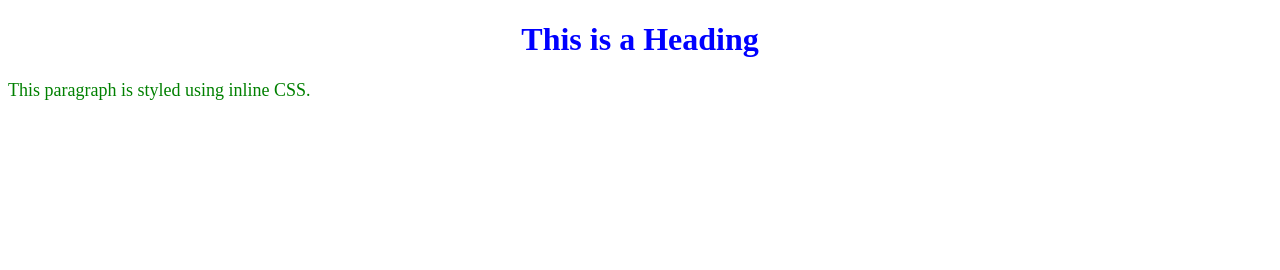
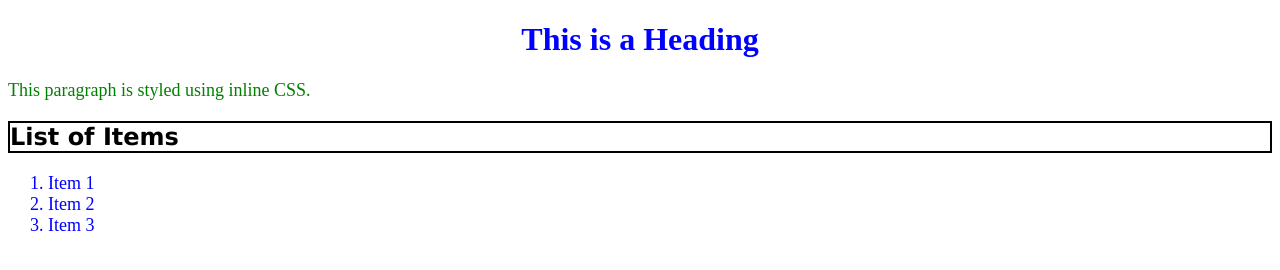
Before and after one commit to the-web-girl/Hands-On-Lab-CSS-Basics---Styling-Your-Web-Page, a plain HTML site: page inline-css.html in a window 1280 px wide. Drawn offline with Linux system fonts and the light colour scheme.

Commit message:
Part 2: Internal CSS

```diff
--- a/inline-css.html
+++ b/inline-css.html
@@ -4,9 +4,26 @@
     <meta charset="UTF-8">
     <meta name="viewport" content="width=device-width, initial-scale=1.0">
     <title>Inline CSS Example</title>
+    <style>
+        h2 {
+            font-family: Verdana, sans-serif;
+            border: 2px solid;
+        }
+        ol li {
+            font-size: 18px;
+            color: blue;
+        }
+    </style>
 </head>
 <body>
     <h1 style="color: blue; text-align: center;">This is a Heading</h1>
     <p style="font-size: 18px; color: green;">This paragraph is styled using inline CSS.</p>
+
+    <h2>List of Items</h2>
+    <ol>
+        <li>Item 1</li>
+        <li>Item 2</li>
+        <li>Item 3</li>
+    </ol>
 </body>
 </html>
```
